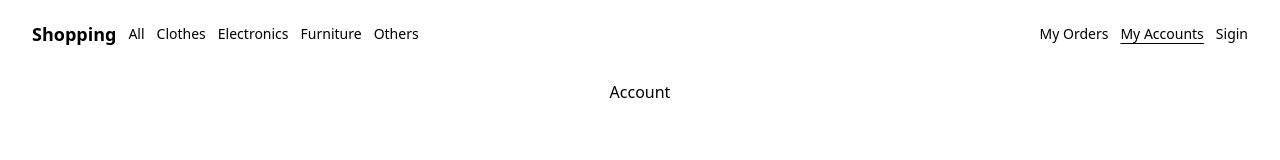
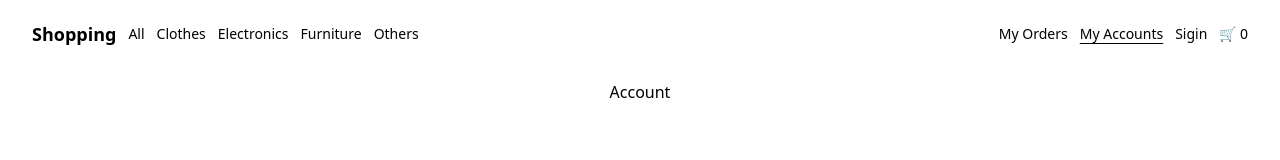
Before and after one commit to AlexixsGit/online-ecommerce-vite, a React (Vite) app: page /account in a window 1280 px wide. Shown: the top 160 px of the page. Built offline with nearby package versions, Linux system fonts and the light colour scheme.

Commit message:
Added context class and count variables for shopping cart

```diff
--- a/src/App.jsx
+++ b/src/App.jsx
@@ -6,6 +6,7 @@ import { Order } from '../src/Orders/Order.jsx'
 import { Signin } from '../src/Signin/Signin.jsx'
 import { Navbar } from './Navbar/Navbar.jsx'
 import './App.css';
+import { ShoppingCartProvider } from './Context/Context.jsx'
 
 const AppRoutes = () => {
   let routes = useRoutes([
@@ -21,10 +22,12 @@ const AppRoutes = () => {
 function App() {
 
   return (
-    <BrowserRouter>
-      <AppRoutes />
-      <Navbar/>
-    </BrowserRouter>
+    <ShoppingCartProvider>
+      <BrowserRouter>
+        <AppRoutes />
+        <Navbar />
+      </BrowserRouter>
+    </ShoppingCartProvider>
   )
 }
 
--- a/src/Card/Card.jsx
+++ b/src/Card/Card.jsx
@@ -1,10 +1,15 @@
-const Card = ({data}) => {
+import { useContext } from "react"
+import { ShoppingCartContext } from "../Context/Context"
+
+const Card = ({ data }) => {
+    const context = useContext(ShoppingCartContext)
     return (
         <div className="bg-white cursor-pointer w-56 h-60">
             <figure className="relative mb-2 w-full h-4/5">
                 <span className="absolute bottom-0 left-0 bg-white/60 rounded-lg text-black text-xs m-2 px-3 py-0.5">{data.category}</span>
                 <img className="w-full h-full object-cover rounded-lg" src={data.image} alt={data.title} />
-                <div className="absolute top-0 right-0 flex justify-items-center items-center bg-white w-6 h-6 rounded-full p-1.5 m-2">+</div>
+                <div className="absolute top-0 right-0 flex justify-items-center items-center bg-white w-6 h-6 rounded-full p-1.5 m-2"
+                    onClick={() => context.setCount(context.count + 1)}>+</div>
             </figure>
             <p className="flex justify-between">
                 <span className="text-sm font-light">{data.title}</span>
--- /dev/null
+++ b/src/Context/Context.jsx
@@ -0,0 +1,14 @@
+import { createContext, useState } from "react";
+
+export const ShoppingCartContext = createContext();
+
+export const ShoppingCartProvider = ({ children }) => {
+    const [count, setCount] = useState(0);
+    return (
+        <ShoppingCartContext.Provider value={{
+            count, setCount
+        }}>
+            {children}
+        </ShoppingCartContext.Provider>
+    )
+}
--- a/src/Navbar/Navbar.jsx
+++ b/src/Navbar/Navbar.jsx
@@ -1,6 +1,9 @@
 import { NavLink } from "react-router-dom";
+import { ShoppingCartContext } from "../Context/Context";
+import { useContext } from "react";
 
 const Navbar = () => {
+    const context = useContext(ShoppingCartContext);
     const activeStyle = 'underline underline-offset-4';
     return (
         <nav className="flex justify-between items-center fixed z-10 top-0 w-full py-5 px-8 text-sm font-light">
@@ -63,7 +66,9 @@ const Navbar = () => {
                         Sigin
                     </NavLink>
                 </li>
-
+                <li>
+                    🛒 {context.count}
+                </li>
             </ul>
         </nav>
     );
```
